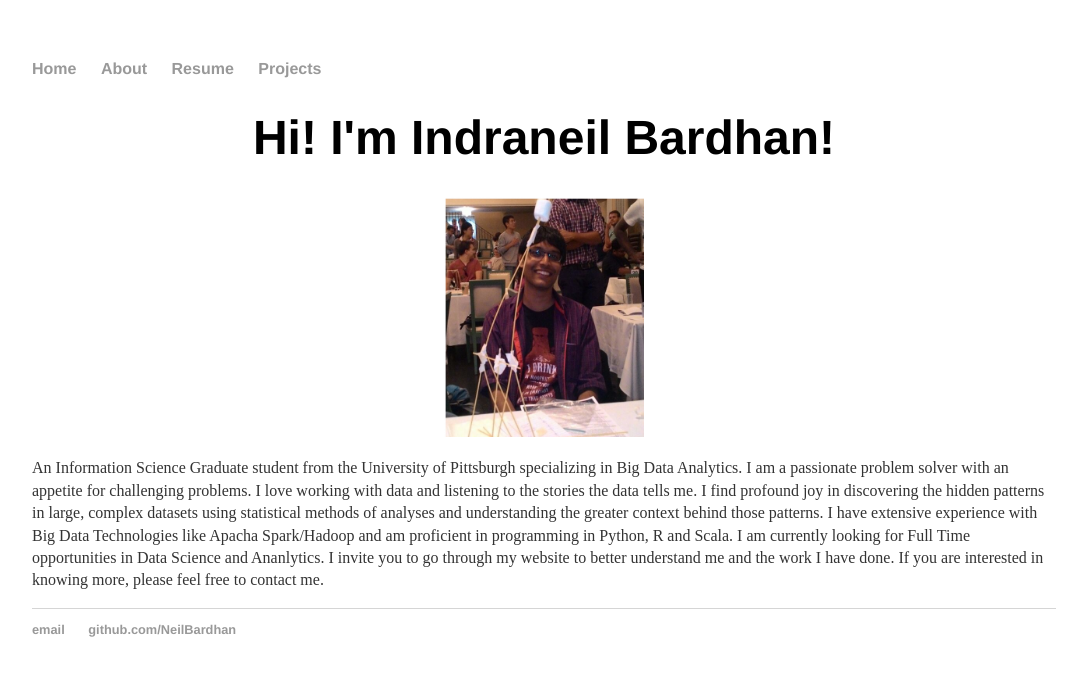
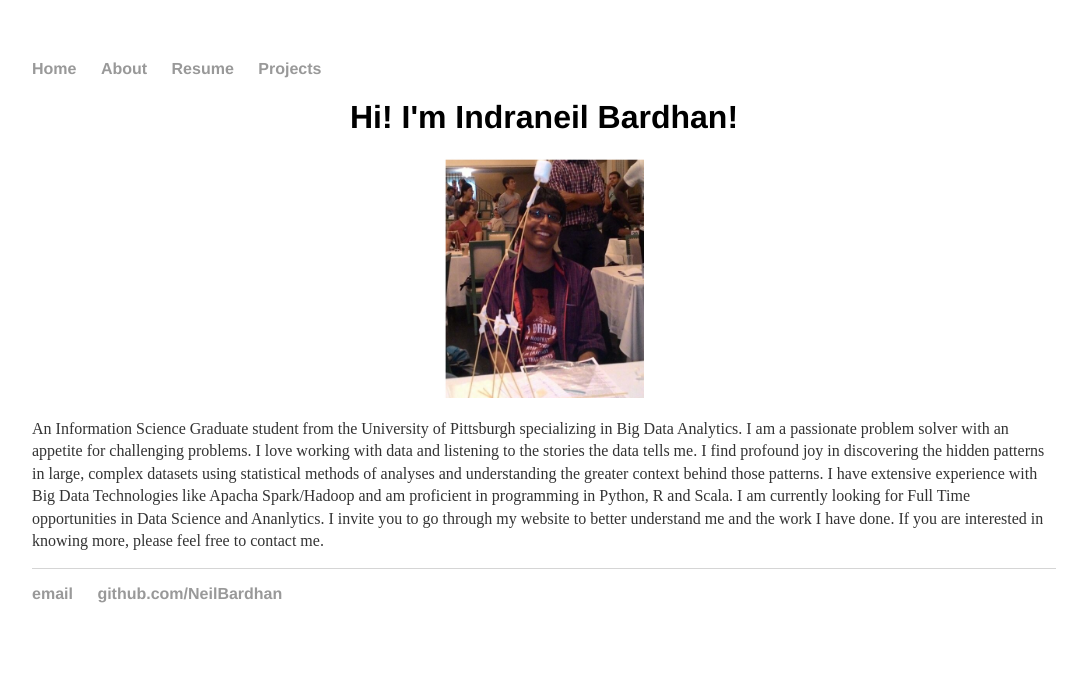
Before and after one commit to NeilBardhan/neilbardhan.github.io, a Jekyll site: the page built from index.html, in a window 1280 px wide. Shown: the top 676 px of the page, without its empty margins (96-1171 px from the left). Built offline with Jekyll 4.4.1, drawn with Linux system fonts in a browser that asks for light colours.

Commit message:
Update main.css

```diff
--- a/css/main.css
+++ b/css/main.css
@@ -20,7 +20,7 @@ a:hover {
     text-decoration: underline;
 }
 h1 {
-    font-size: 3em;
+    font-size: 3;
     font-family:'Helvetica', 'Arial', 'Sans-Serif';
 }
 p {
@@ -30,7 +30,7 @@ p {
 }
 footer {
     border-top: 1px solid #d5d5d5;
-    font-size: .8em;
+    font-size: 1em;
 }
 
 ul.posts {
```
